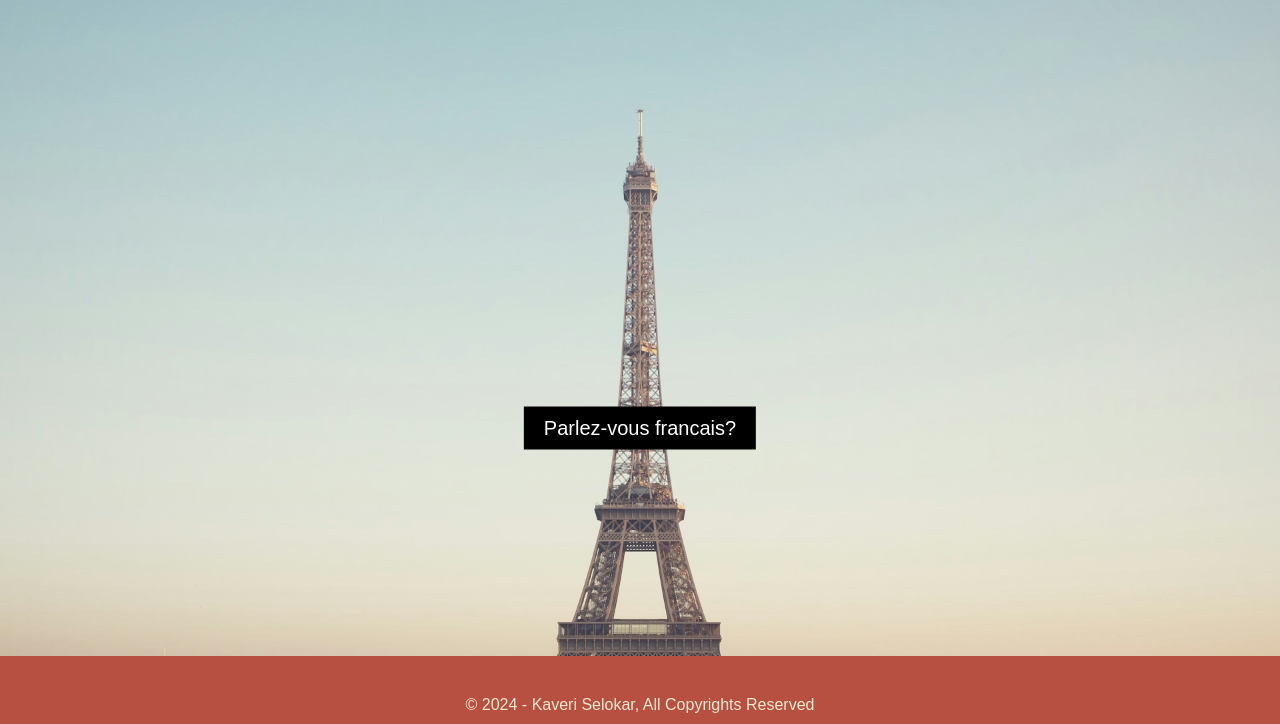
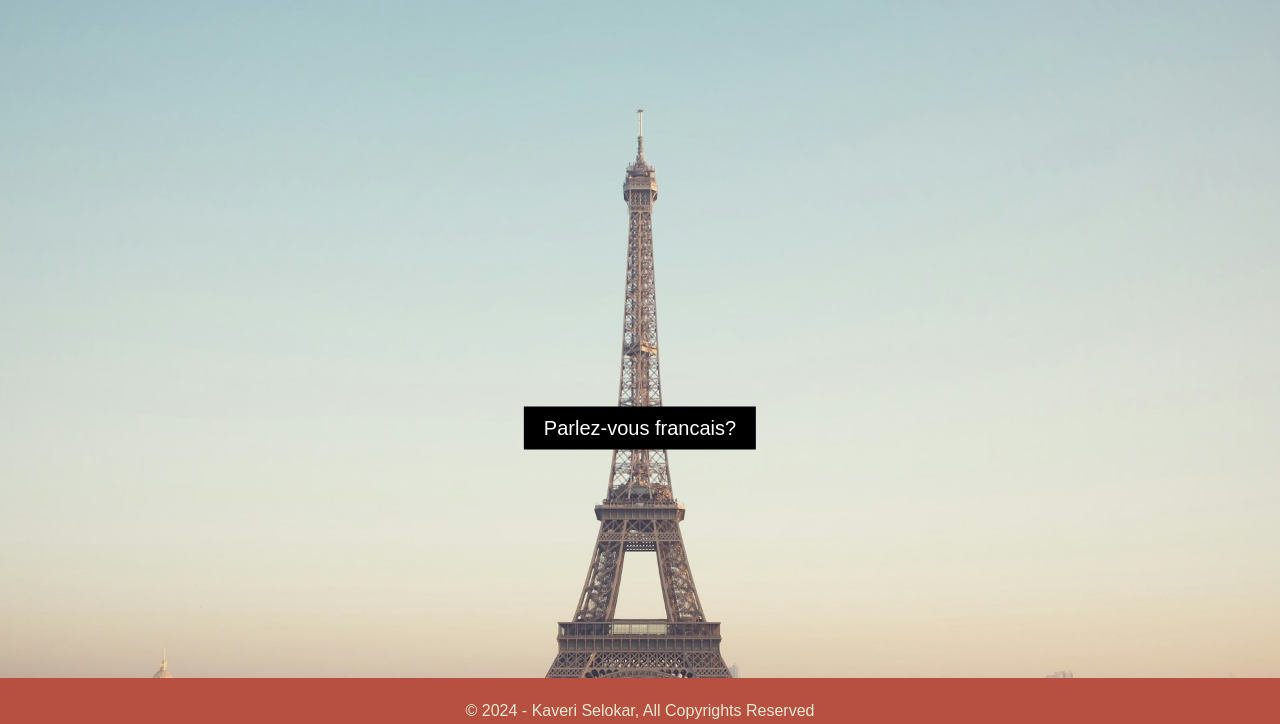
Before and after one commit to KaveriSelokar/Blog-Website, a plain HTML site: page index.html in a window 1280 px wide. Shown: the part 74-798 px from the top of the page. Drawn offline with nearby package versions, Linux system fonts and the light colour scheme.

Commit message:
footer pls

```diff
--- a/css/styles.css
+++ b/css/styles.css
@@ -71,14 +71,14 @@ blockquote::after{
 
 /*styling the footer for every blog page*/
 .footer {
-    height: 10vh;
+    height: 6vh;
     background: #B85042;
     color: #E7E8D1;
     margin: 5vh 0 0 0;
-    position: fixed;
+    position: sticky;
     bottom: 0;
     width: 100%;
-    margin-bottom: -10px;
+
 
 }
 
```
